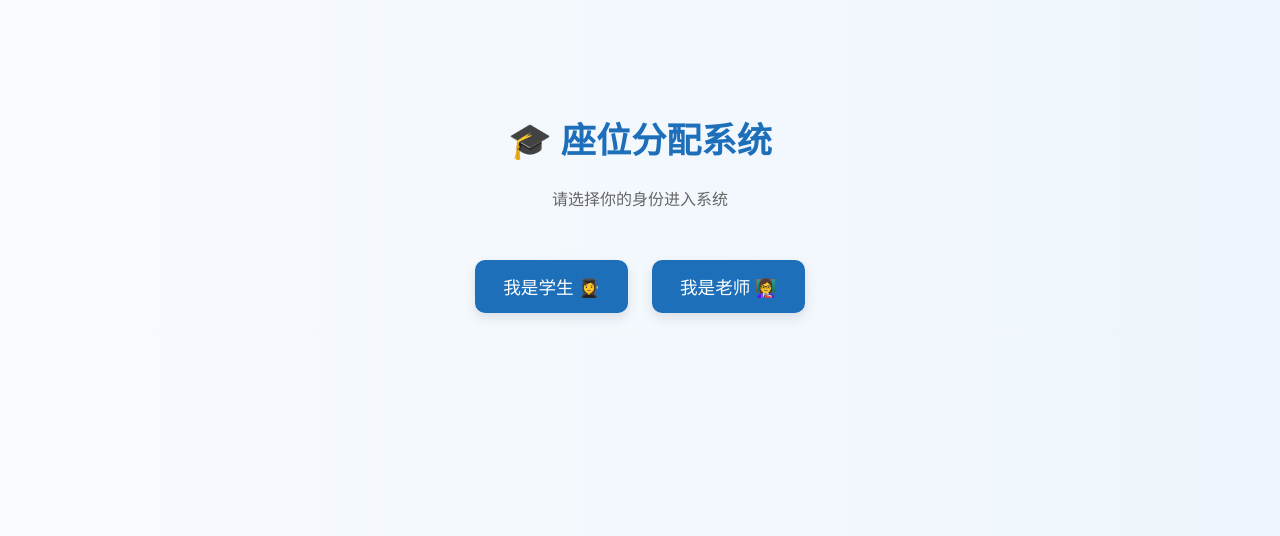
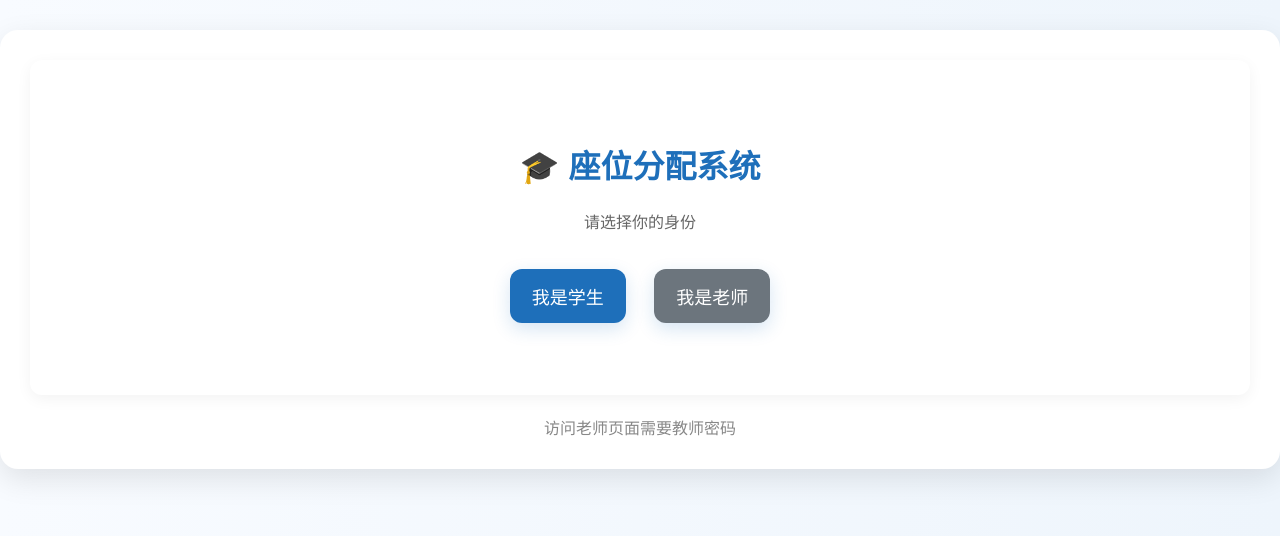
Before and after one commit to hanmoselsct/seat-allocation, a Flask app: page / in a window 1280 px wide. Shown: the top 536 px of the page. Run offline with Flask 3, Linux system fonts and the light colour scheme.

Commit message:
Update index.html

```diff
--- a/templates/index.html
+++ b/templates/index.html
@@ -1,43 +1,44 @@
 <!DOCTYPE html>
 <html lang="zh-CN">
 <head>
-  <meta charset="utf-8">
-  <title>座位分配系统 - 首页</title>
+  <meta charset="utf-8"/>
+  <meta name="viewport" content="width=device-width,initial-scale=1"/>
+  <title>座位分配系统 - 入口</title>
+  <link rel="stylesheet" href="/static/style.css">
   <style>
-    body {
-      font-family: "Microsoft YaHei";
-      background: linear-gradient(to right, #f8fbff, #eef5fc);
-      text-align: center;
-      padding-top: 80px;
-      color: #333;
+    .hero {
+      text-align:center;
+      padding:60px 20px;
     }
-    h1 {
-      color: #1e6fba;
-      font-size: 2.2em;
+    .btn-big {
+      display:inline-block;
+      margin:12px;
+      padding:14px 22px;
+      border-radius:12px;
+      background:#1e6fba;
+      color:#fff;
+      text-decoration:none;
+      font-size:18px;
+      box-shadow:0 6px 18px rgba(30,111,186,0.18);
     }
-    p { color:#666; margin-bottom:40px; }
-    .btn {
-      display: inline-block;
-      background: #1e6fba;
-      color: white;
-      padding: 14px 28px;
-      border-radius: 10px;
-      margin: 10px;
-      font-size: 1.1em;
-      text-decoration: none;
-      transition: 0.25s;
-      box-shadow: 0 5px 12px rgba(0,0,0,0.1);
-    }
-    .btn:hover {
-      background: #155a9e;
-      transform: translateY(-2px);
+    .btn-secondary {
+      background:#6c757d;
     }
   </style>
 </head>
 <body>
-  <h1>🎓 座位分配系统</h1>
-  <p>请选择你的身份进入系统</p>
-  <a class="btn" href="/student">我是学生 👩‍🎓</a>
-  <a class="btn" href="/teacher">我是老师 👩‍🏫</a>
+  <div class="container">
+    <div class="hero card">
+      <h1>🎓 座位分配系统</h1>
+      <p style="color:#666">请选择你的身份</p>
+      <div style="margin-top:24px;">
+        <a class="btn-big" href="/student">我是学生</a>
+        <a class="btn-big btn-secondary" href="/teacher">我是老师</a>
+      </div>
+    </div>
+    <div style="text-align:center; color:#888; margin-top:10px;">
+      访问老师页面需要教师密码
+    </div>
+  </div>
 </body>
 </html>
```
